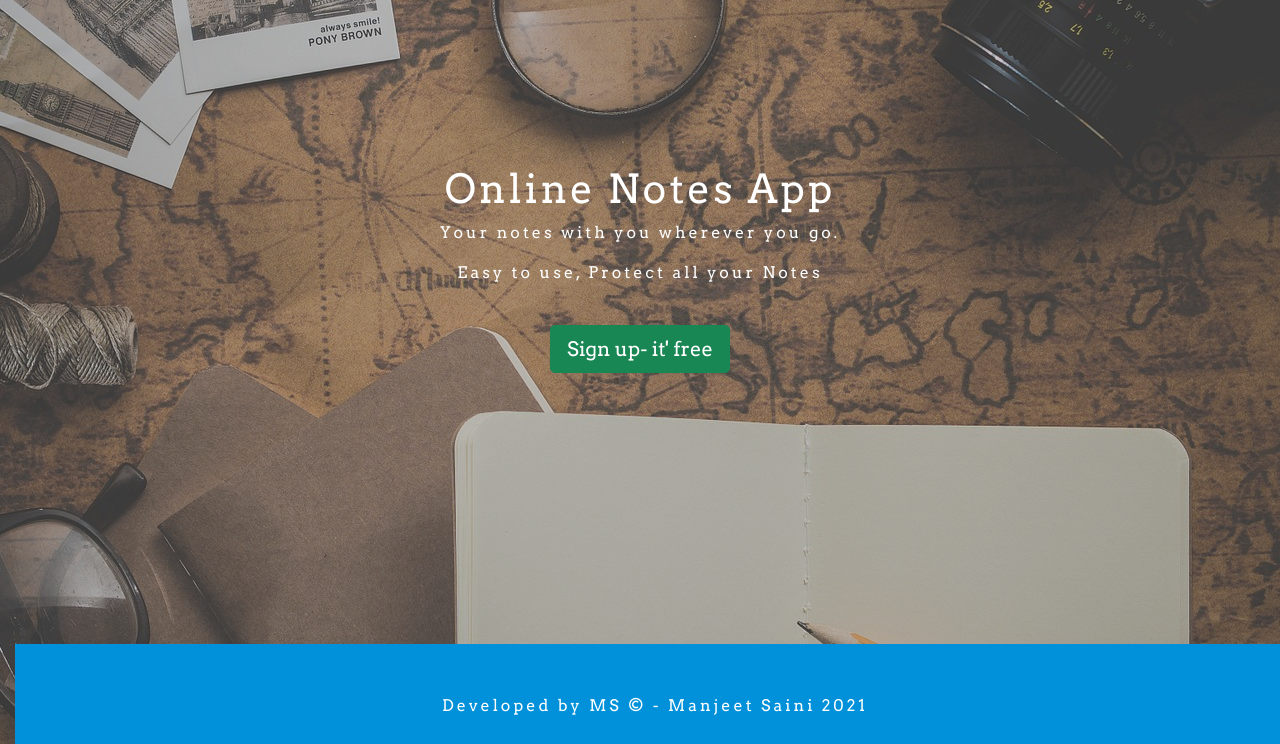
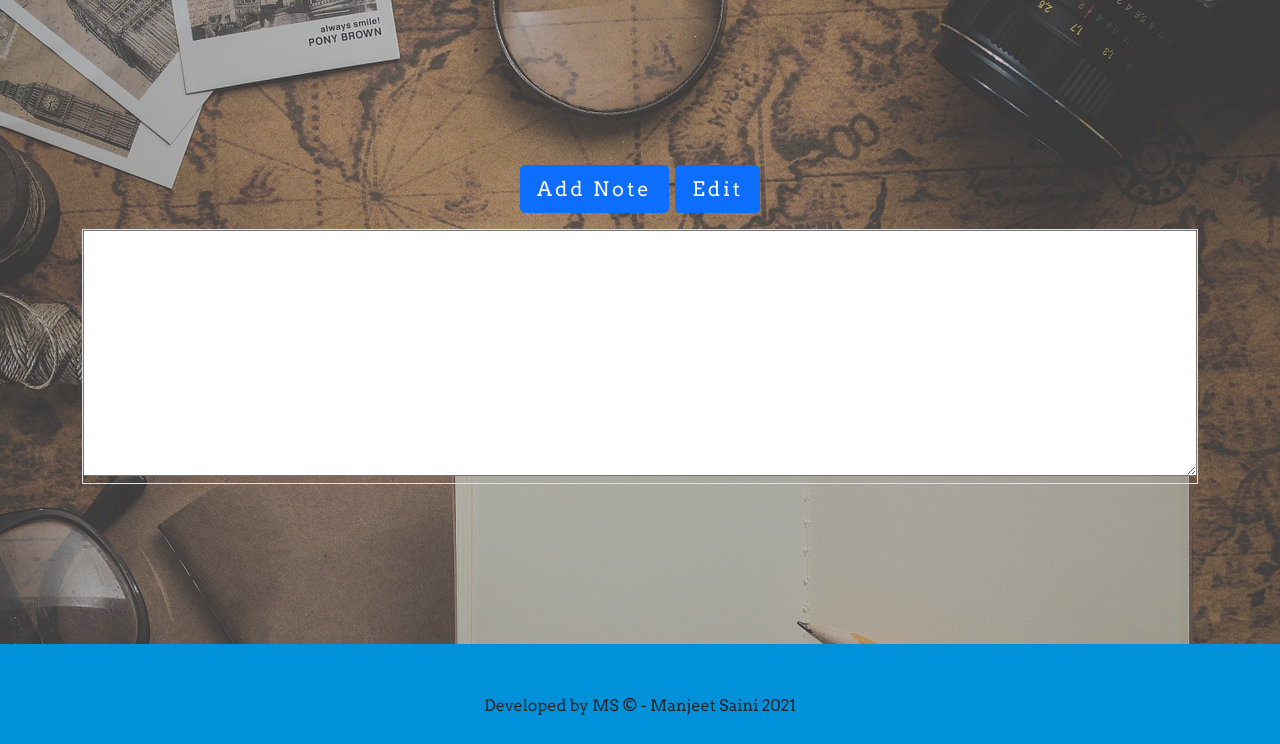
Before and after one commit to manjeet2907/Online_Notes_App, a PHP site: page /users/index.php in a window 1280 px wide. Shown: the part 56-800 px from the top of the page. Run offline with PHP 8.4, Linux system fonts and the light colour scheme.

Commit message:
Updating files" mjjh

```diff
--- a/help.php
+++ b/help.php
@@ -1,4 +1,5 @@
 <?php
+$title = 'Help';
 require 'includes/header.php'
 ?>
 
--- a/includes/footer.php
+++ b/includes/footer.php
@@ -6,6 +6,7 @@
 
   <!-- Option 1: Bootstrap Bundle with Popper -->
   <script src="https://cdn.jsdelivr.net/npm/bootstrap@5.0.2/dist/js/bootstrap.bundle.min.js" integrity="sha384-MrcW6ZMFYlzcLA8Nl+NtUVF0sA7MsXsP1UyJoMp4YLEuNSfAP+JcXn/tWtIaxVXM" crossorigin="anonymous"></script>
+  <script src="links/script.js"></script>
 
   <!-- Option 2: Separate Popper and Bootstrap JS -->
   <!--
--- a/includes/header.php
+++ b/includes/header.php
@@ -9,7 +9,7 @@
   <!-- Bootstrap CSS -->
   <link href="https://cdn.jsdelivr.net/npm/bootstrap@5.0.2/dist/css/bootstrap.min.css" rel="stylesheet" integrity="sha384-EVSTQN3/azprG1Anm3QDgpJLIm9Nao0Yz1ztcQTwFspd3yD65VohhpuuCOmLASjC" crossorigin="anonymous">
   <link href="links/style.css" rel="stylesheet">
-  <title>online Notes App</title>
+  <title>online Notes App -<?php echo $title ?> </title>
 </head>
 
 <body>
--- a/index.php
+++ b/index.php
@@ -1,4 +1,5 @@
 <?php
+$title = 'Home Page';
 require 'includes/header.php'
 ?>
 
--- a/links/script.js
+++ b/links/script.js
@@ -0,0 +1,4 @@
+$(".nav .nav-link").on("click", function(){
+    $(".nav").find(".active").removeClass("active");
+    $(this).addClass("active");
+ });
--- a/users/help.php
+++ b/users/help.php
@@ -1,4 +1,5 @@
 <?php
+$Ltitle ='Help';
 require_once 'loginheader.php'
 ?>
 
--- a/users/index.php
+++ b/users/index.php
@@ -1,19 +1,33 @@
 <?php
+$Ltitle = 'My Notes';
 require_once '../users/loginheader.php';
 ?>
 
 <section>
-<?php
-$section_body = '
-<section>
-<h1>Online Notes App</h1>
-<p>Your notes with you wherever you go.</p>
-<p>Easy to use, Protect all your Notes</p>
-<button type="button" class="btn btn-success btn-lg mt-4 signup" data-bs-target="#sup_modal" data-bs-toggle="modal">Sign up- it&apos; free</button>
-</section';
+    <?php
+    $section_body = '
+<div class="container">
+    <div class="row">
+         <div class="col-md-offset-3"></div>
+        <div class="col-md-6>
+           <div class="d-flex justify-content-between">
+            <div class="btn btn-primary btn-lg" ><a href ="#" class=" text-light text-decoration-none">Add Note</div></a>
+            <div class="btn btn-primary btn-lg d-none" ><a href ="#" class=" text-light text-decoration-none">All Notes</div></a>
+            <div class="btn btn-primary btn-lg " ><a href ="#" class=" text-light text-decoration-none">Edit</div></a>
+            <div class="btn btn-success btn-lg d-none" ><a href ="#" class=" text-light text-decoration-none">Done</div></a>
+            <div class="notepad mt-3 border p-0">
+                <textarea rows="10" class="w-100"></textarea>
+            </div>
+        </div>
+        <div class="col-md-offset-3"></div>
+    </div>
+    </div>
 
-require '../includes/mainSection.php';
-?>
+
+</div';
+
+    require '../includes/mainSection.php';
+    ?>
 </section>
 
 
--- a/users/loginheader.php
+++ b/users/loginheader.php
@@ -9,7 +9,7 @@
   <!-- Bootstrap CSS -->
   <link href="https://cdn.jsdelivr.net/npm/bootstrap@5.0.2/dist/css/bootstrap.min.css" rel="stylesheet" integrity="sha384-EVSTQN3/azprG1Anm3QDgpJLIm9Nao0Yz1ztcQTwFspd3yD65VohhpuuCOmLASjC" crossorigin="anonymous">
   <link href="../links/style.css" rel="stylesheet">
-  <title>online Notes App- username</title>
+  <title>online Notes App- <?php echo $Ltitle ?> - username</title>
 </head>
 
 <body>
--- a/users/profile.php
+++ b/users/profile.php
@@ -1,4 +1,5 @@
 <?php
+$Ltitle ='Profile';
 require_once '../users/loginheader.php';
 ?>
 
```
Also changed, not shown: contact.php (+8 -7 lines), users/contact.php (+26 -0 lines), users/mynotes.php (deleted, +0 -19 lines).
